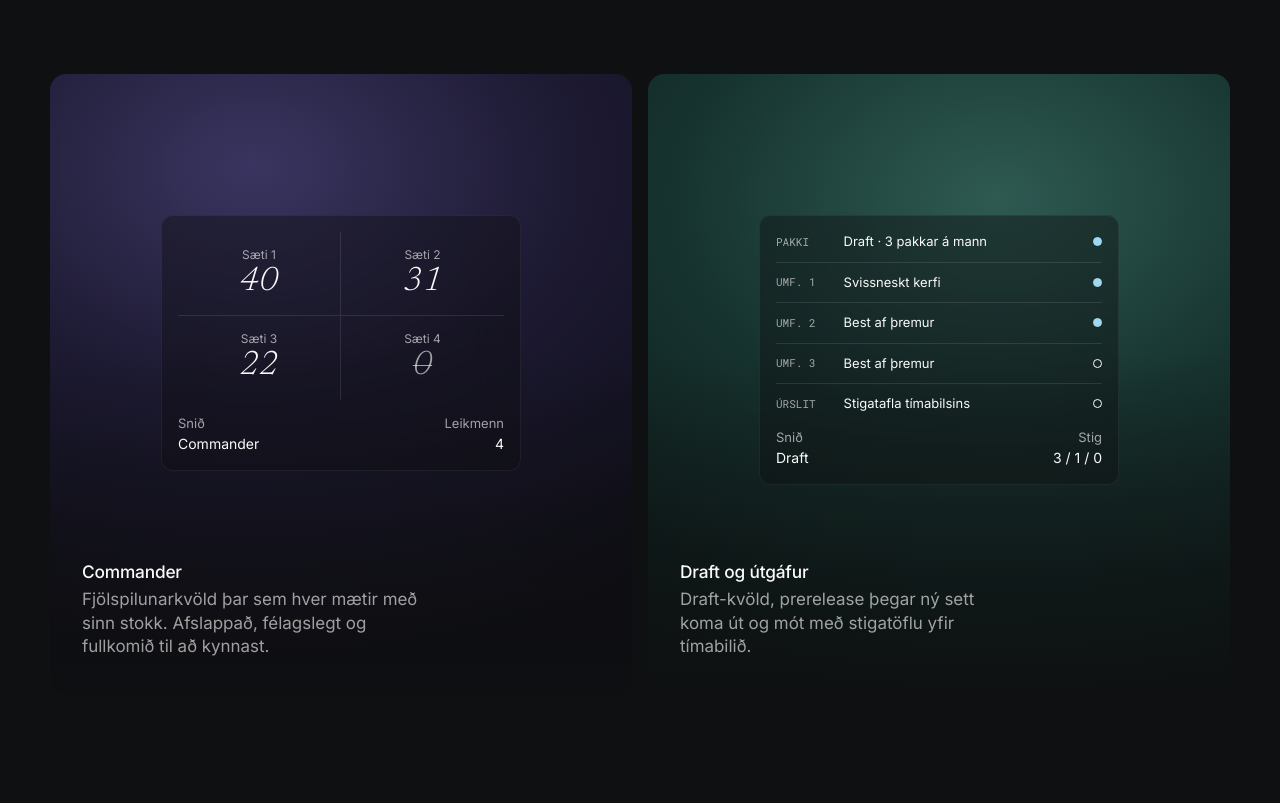
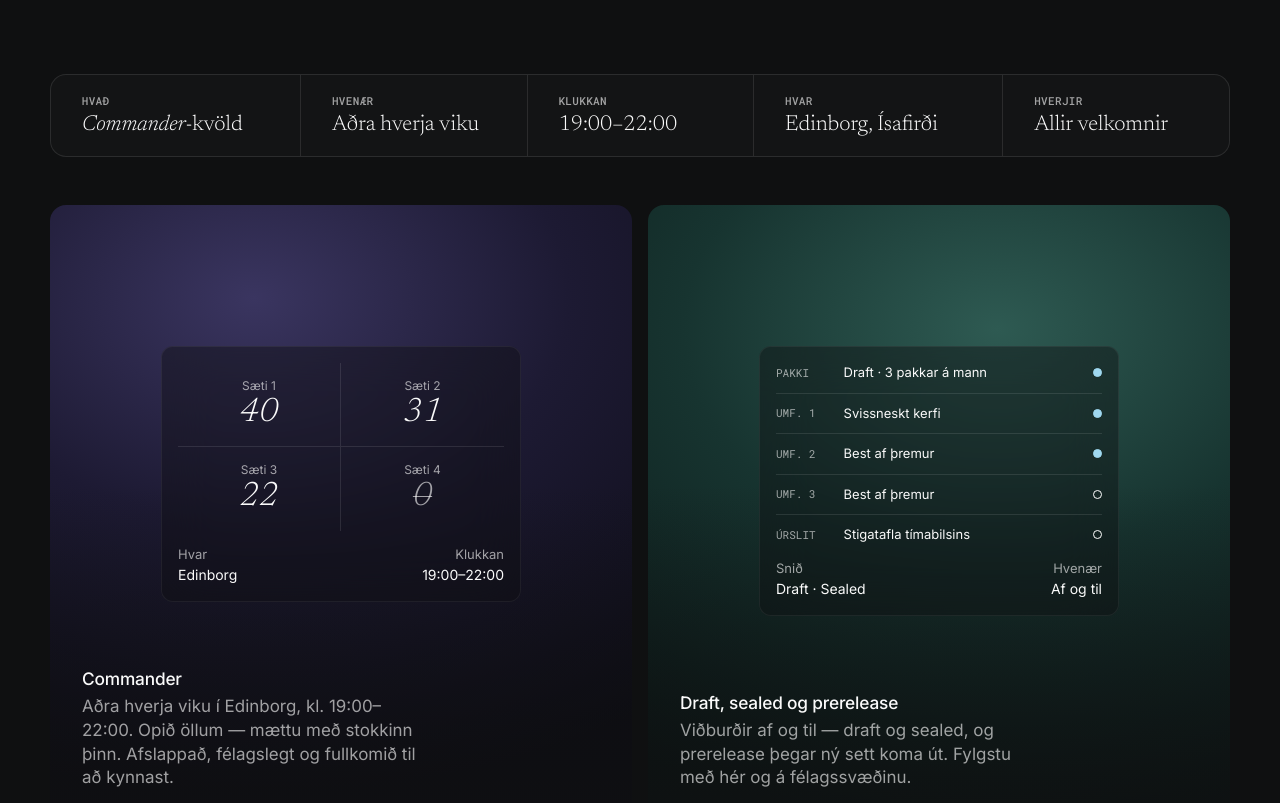
Before and after one commit to Emlinn/spilafelag-vefur, a website: page public/index.html in a window 1280 px wide. Shown: the part 2195-2998 px from the top of the page. Drawn offline with Linux system fonts and the light colour scheme.

Commit message:
Commander nights every other week in Edinborg 19-22; draft/sealed/prerelease on occasion
Schedule strip under 'Magic fyrst', both Magic cards and the roadmap entry updated.

Co-Authored-By: Claude Opus 5.5 <noreply@anthropic.com>

```diff
--- a/public/efni.json
+++ b/public/efni.json
@@ -30,7 +30,7 @@
     {
       "heiti": "Magic: The Gathering",
       "stada": "Í gangi",
-      "texti": "Commander-kvöld, draft og prerelease. Kjarninn í starfinu í dag."
+      "texti": "Commander-kvöld aðra hverja viku í Edinborg, og draft, sealed og prerelease af og til."
     },
     {
       "heiti": "Borðspilakvöld",
--- a/public/index.html
+++ b/public/index.html
@@ -82,6 +82,13 @@
           <h2 class="reveal"><em>Magic</em> fyrst</h2>
           <p class="sub reveal" style="--d:.1s">Hvort sem þú átt hundrað stokka eða hefur aldrei spilað — við finnum þér sæti við borðið.</p>
         </div>
+        <dl class="schedule reveal" style="--d:.15s" aria-label="Commander-kvöld">
+          <div><dt>Hvað</dt><dd><em>Commander</em>-kvöld</dd></div>
+          <div><dt>Hvenær</dt><dd>Aðra hverja viku</dd></div>
+          <div><dt>Klukkan</dt><dd>19:00–22:00</dd></div>
+          <div><dt>Hvar</dt><dd>Edinborg, Ísafirði</dd></div>
+          <div><dt>Hverjir</dt><dd>Allir velkomnir</dd></div>
+        </dl>
         <div class="cards two">
           <article class="feature f-commander reveal">
             <div class="panel" aria-hidden="true">
@@ -89,11 +96,11 @@
                 <div><span>Sæti 1</span><b>40</b></div><div><span>Sæti 2</span><b>31</b></div>
                 <div><span>Sæti 3</span><b>22</b></div><div class="out"><span>Sæti 4</span><b>0</b></div>
               </div>
-              <div class="foot"><span>Snið<b>Commander</b></span><span style="text-align:right">Leikmenn<b>4</b></span></div>
+              <div class="foot"><span>Hvar<b>Edinborg</b></span><span style="text-align:right">Klukkan<b>19:00–22:00</b></span></div>
             </div>
             <div class="copy">
               <h3>Commander</h3>
-              <p>Fjölspilunarkvöld þar sem hver mætir með sinn stokk. Afslappað, félagslegt og fullkomið til að kynnast.</p>
+              <p>Aðra hverja viku í Edinborg, kl. 19:00–22:00. Opið öllum — mættu með stokkinn þinn. Afslappað, félagslegt og fullkomið til að kynnast.</p>
             </div>
           </article>
           <article class="feature f-safnkort reveal" style="--d:.1s">
@@ -105,11 +112,11 @@
                 <div class="r"><span>Umf. 3</span><span>Best af þremur</span><span class="dot"></span></div>
                 <div class="r"><span>Úrslit</span><span>Stigatafla tímabilsins</span><span class="dot"></span></div>
               </div>
-              <div class="foot"><span>Snið<b>Draft</b></span><span style="text-align:right">Stig<b>3 / 1 / 0</b></span></div>
+              <div class="foot"><span>Snið<b>Draft · Sealed</b></span><span style="text-align:right">Hvenær<b>Af og til</b></span></div>
             </div>
             <div class="copy">
-              <h3>Draft og útgáfur</h3>
-              <p>Draft-kvöld, prerelease þegar ný sett koma út og mót með stigatöflu yfir tímabilið.</p>
+              <h3>Draft, sealed og prerelease</h3>
+              <p>Viðburðir af og til — draft og sealed, og prerelease þegar ný sett koma út. Fylgstu með hér og á félagssvæðinu.</p>
             </div>
           </article>
         </div>
--- a/public/styles.css
+++ b/public/styles.css
@@ -535,3 +535,20 @@ body:has(dialog.bio[open]) { overflow: hidden; }
 }
 @media (prefers-reduced-motion: reduce) { .roadmap .live .dot { animation: none; } }
 @media (max-width: 1000px) { .about-head { position: static; } }
+
+/* when & where — a glass strip under "Magic fyrst" */
+.schedule { display: grid; grid-template-columns: 1.1fr 1fr 1fr 1.1fr 1fr; max-width: 1180px; margin: 0 auto clamp(2rem, 4vw, 3rem);
+  border: 1px solid var(--line); border-radius: 16px; background: var(--bg-2); overflow: hidden; }
+.schedule div { padding: 18px clamp(1rem, 2.4vw, 2rem); }
+.schedule div + div { border-left: 1px solid var(--line); }
+.schedule dt { font: 500 11px/1.4 var(--mono); text-transform: uppercase; letter-spacing: 0.03em; color: var(--muted); }
+.schedule dd { margin: 0.3rem 0 0; font: 300 1.35rem/1.15 var(--serif); white-space: nowrap; }
+.schedule dd em { font-style: italic; }
+@media (max-width: 1000px) {
+  .schedule { grid-template-columns: 1fr 1fr; }
+  .schedule div + div { border-left: 0; }
+  .schedule div { border-bottom: 1px solid var(--line); }
+  .schedule div:first-child { grid-column: 1 / -1; }
+  .schedule div:nth-child(odd):not(:first-child) { border-left: 1px solid var(--line); }
+  .schedule div:nth-last-child(-n+2) { border-bottom: 0; }
+}
```
